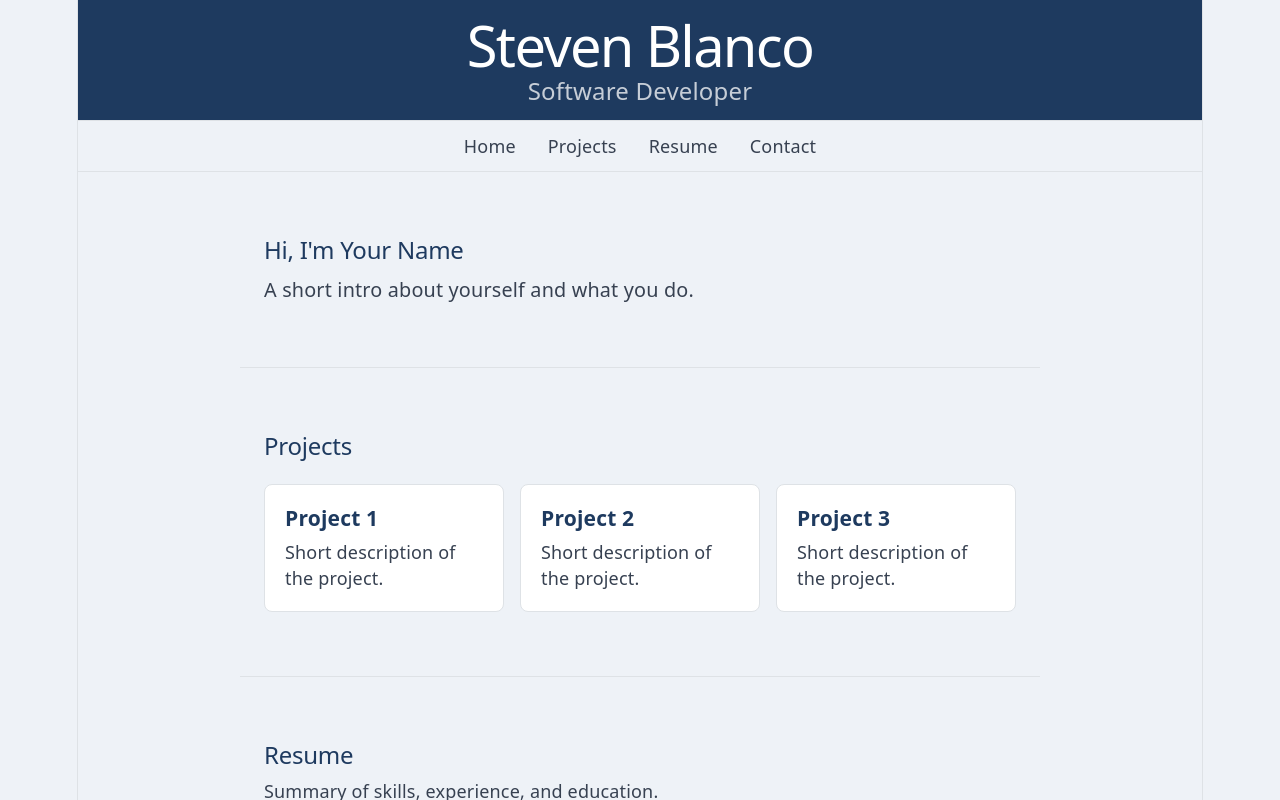
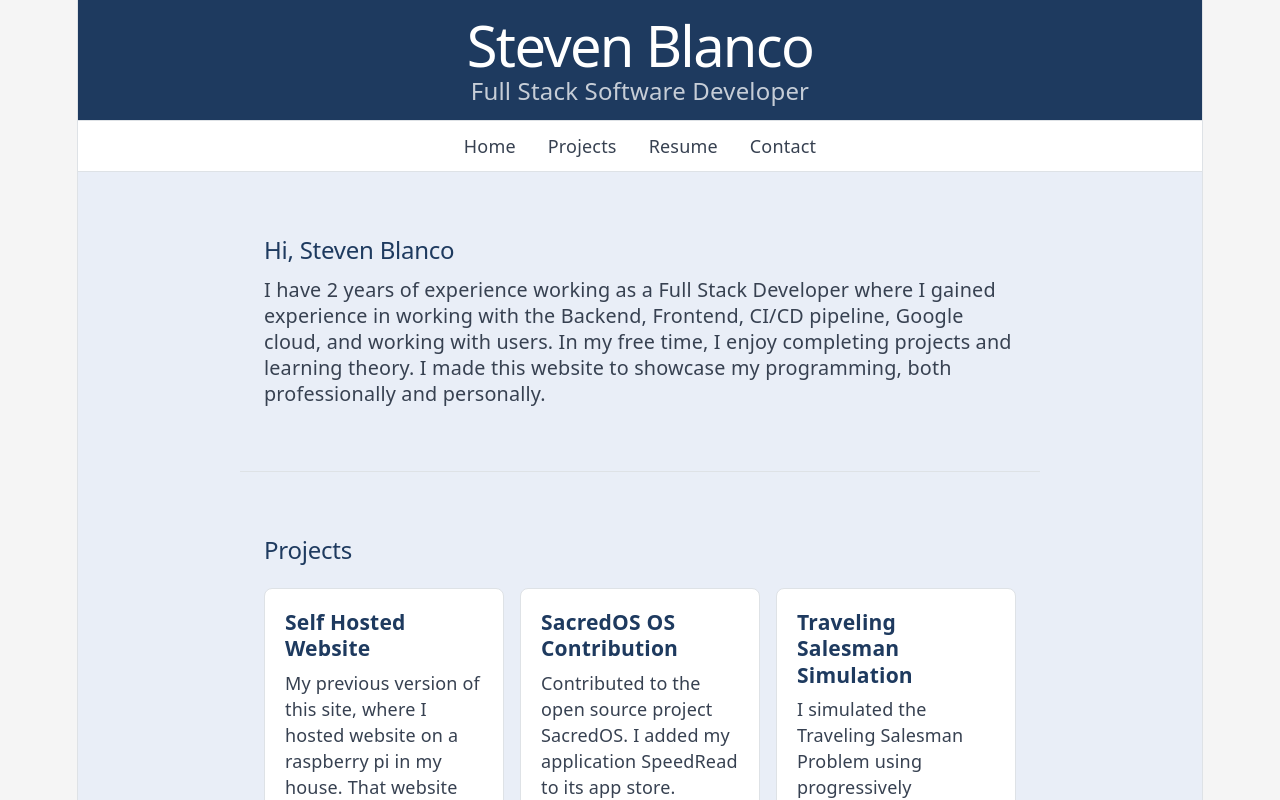
Before and after one commit to 19sblanco/website_2, a React (Vite) app in the folder src/frontend/: page / in a window 1280 px wide. Shown: the top 800 px of the page. Built offline with nearby package versions, Linux system fonts and the light colour scheme.

Commit message:
added background color and content to landing page

```diff
--- a/src/frontend/src/App.css
+++ b/src/frontend/src/App.css
@@ -1,4 +1,4 @@
-.counter {
+/* .counter {
   font-size: 16px;
   padding: 5px 10px;
   border-radius: 5px;
@@ -181,4 +181,4 @@
     right: 0;
     border-right-color: var(--border);
   }
-}
+} */
--- a/src/frontend/src/Header.jsx
+++ b/src/frontend/src/Header.jsx
@@ -3,7 +3,7 @@ function Header() {
     <header className="site-header">
       <div className="header-content">
         <h1 className="site-title">Steven Blanco</h1>
-        <p className="site-subtitle">Software Developer</p>
+        <p className="site-subtitle">Full Stack Software Developer</p>
       </div>
     </header>
   );
--- a/src/frontend/src/LandingPage.jsx
+++ b/src/frontend/src/LandingPage.jsx
@@ -10,25 +10,37 @@ function LandingPage() {
       <NavBar />
       <main className="main-content">
         <section id="hero" className="section hero-section">
-          <h2>Hi, I&apos;m Your Name</h2>
-          <p>A short intro about yourself and what you do.</p>
+          <h2>Hi, Steven Blanco</h2>
+          <p>
+            I have 2 years of experience working as a Full Stack Developer where
+            I gained experience in working with the Backend, Frontend, CI/CD
+            pipeline, Google cloud, and working with users. In my free time, I
+            enjoy completing projects and learning theory. I made this website
+            to showcase my programming, both professionally and personally.
+          </p>
         </section>
 
         <section id="projects" className="section projects-section">
           <h2>Projects</h2>
           <div className="projects-grid">
-            <div className="project-card">
-              <h3>Project 1</h3>
-              <p>Short description of the project.</p>
-            </div>
-            <div className="project-card">
-              <h3>Project 2</h3>
-              <p>Short description of the project.</p>
-            </div>
-            <div className="project-card">
-              <h3>Project 3</h3>
-              <p>Short description of the project.</p>
-            </div>
+            <ProjectCard
+              cardName="Self Hosted Website"
+              description="My previous version of this site, where I hosted website on a raspberry pi in my house.
+              That website attracted 1000's of unique visitors"
+              link="https://example.com/self-hosted-website"
+            />
+            <ProjectCard
+              cardName="SacredOS OS Contribution"
+              description="Contributed to the open source project SacredOS. I added my application SpeedRead
+              to its app store."
+              link="https://example.com/sacredos-contribution"
+            />
+            <ProjectCard
+              cardName="Traveling Salesman Simulation"
+              description="I simulated the Traveling Salesman Problem using progressively optimized approaches.
+              This was a self study into code optimization."
+              link="https://example.com/traveling-salesman"
+            />
           </div>
         </section>
 
@@ -50,4 +62,13 @@ function LandingPage() {
   );
 }
 
+function ProjectCard({ cardName, description, link }) {
+  return (
+    <a className="project-card" href={link} target="_blank">
+      <h3>{cardName}</h3>
+      <p>{description}</p>
+    </a>
+  );
+}
+
 export default LandingPage;
--- a/src/frontend/src/index.css
+++ b/src/frontend/src/index.css
@@ -1,11 +1,11 @@
 :root {
   /* ---- Colors: Navy & Amber ---- */
-  --text: #374151; /* Cool gray for readable text */
-  --text-h: #1e3a5f; /* Deep navy for headings */
-  --bg: #eef2f7; /* Light blue-gray page background */
-  --border: #dee2e6; /* Light gray border */
-  --code-bg: #ffffff; /* White surface for subtle accents */
-  --accent: #d97706; /* Warm amber accent */
+  --text: #374151;
+  --text-h: #1e3a5f;
+  --bg: #e9eef7;
+  --border: #dee2e6;
+  --code-bg: #ffffff;
+  --accent: #d97706;
   --accent-bg: rgba(217, 119, 6, 0.08);
   --accent-border: rgba(217, 119, 6, 0.35);
   --social-bg: rgba(248, 250, 252, 0.6);
@@ -52,7 +52,7 @@
   letter-spacing: var(--letter-spacing-base);
   color-scheme: light dark;
   color: var(--text);
-  background: var(--bg);
+  background: #ffffff;
   font-synthesis: none;
   text-rendering: optimizeLegibility;
   -webkit-font-smoothing: antialiased;
@@ -66,12 +66,12 @@
 @media (prefers-color-scheme: dark) {
   :root {
     /* ---- Dark Mode: Navy & Amber ---- */
-    --text: #cbd5e1; /* Light gray for readable text */
-    --text-h: #f8fafc; /* Soft off-white for headings */
-    --bg: #0f172a; /* Deep navy background */
-    --border: #1e293b; /* Dark slate border */
-    --code-bg: #111827; /* Dark slate accent surface */
-    --accent: #f59e0b; /* Amber accent for dark mode */
+    --text: #cbd5e1;
+    --text-h: #f8fafc;
+    --bg: #0f172a;
+    --border: #1e293b;
+    --code-bg: #111827;
+    --accent: #f59e0b;
     --accent-bg: rgba(245, 158, 11, 0.12);
     --accent-border: rgba(245, 158, 11, 0.35);
     --social-bg: rgba(30, 41, 59, 0.6);
@@ -83,6 +83,11 @@
 
 body {
   margin: 0;
+  background: #f5f5f5;
+}
+
+.main-content {
+  background: var(--bg);
 }
 
 /* ---- Portfolio Layout ---- */
@@ -114,6 +119,7 @@ body {
 .site-nav {
   border-bottom: 1px solid var(--border);
   padding: 12px var(--space-lg);
+  background: #ffffff;
 }
 
 .nav-list {
--- a/src/frontend/src/landingPage.css
+++ b/src/frontend/src/landingPage.css
@@ -11,10 +11,17 @@
 }
 
 .project-card {
+  display: block;
   background: #ffffff;
   border: 1px solid var(--border);
   border-radius: var(--radius-lg);
   padding: 20px;
+  color: inherit;
+  text-decoration: none;
+}
+
+.project-card:hover {
+  border-color: var(--accent-border);
 }
 
 .project-card h3 {
```
